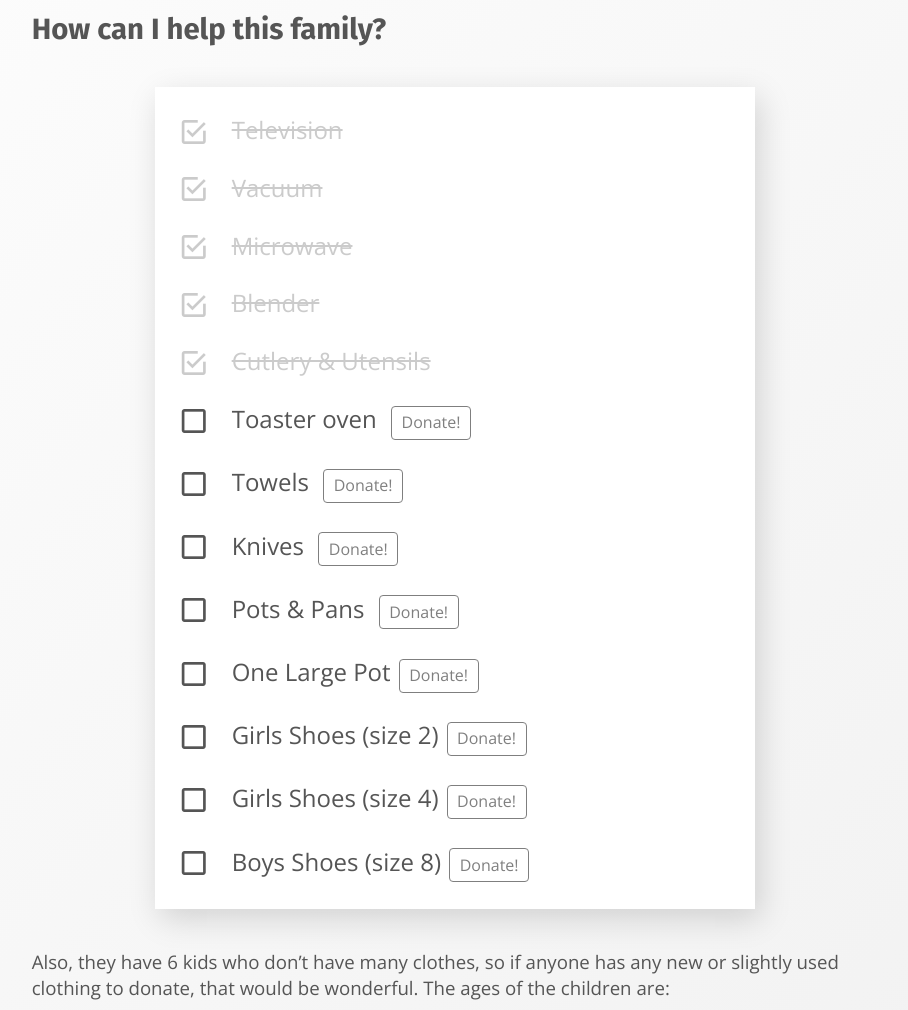
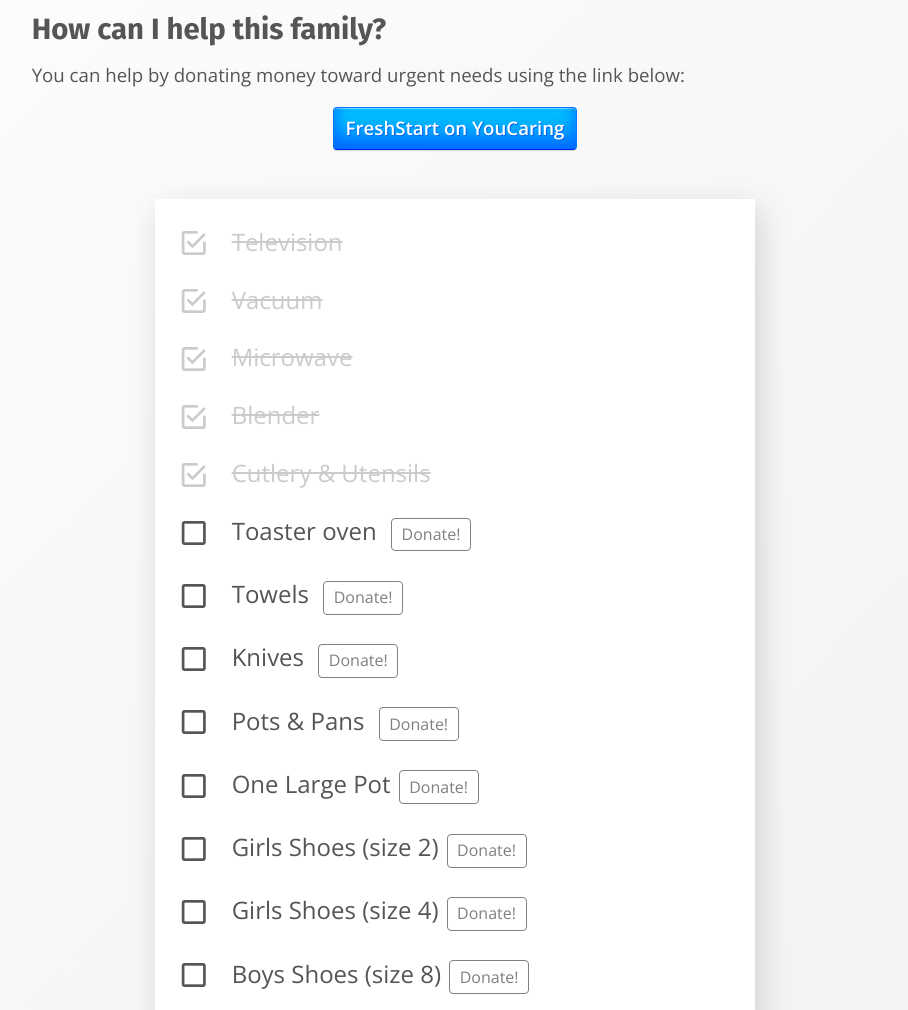
Before and after one commit to tomhodgins/freshstart, a plain HTML site: page help.html in a window 1280 px wide. Shown: the part 560-1570 px from the top of the page, without its empty margins (185-1093 px from the left). Drawn offline with nearby package versions, Linux system fonts and the light colour scheme.

Commit message:
add YouCaring link to help page

```diff
--- a/help.html
+++ b/help.html
@@ -31,7 +31,9 @@
   <main>
     <p>An update on the family, who are moving out of the motel! We need some people to help out this weekend and also collect some good quality household items to donate to them. They only have the clothes that they brought with them. The government is providing them with beds and basic furniture, and the Christie Refugee Welcome Centre is giving them bedding, cleaning supplies and basic personal necessities. So these are the requests and needs at this time:</p>
     <h3>How can I help this family?</h3>
-    <aside data-list>
+    <p>You can help by donating money toward urgent needs using the link below:</p>
+    <p style=text-align:center><a href=https://www.youcaring.com/syrian-refugee-family-coming-to-toronth-476766 data-button=blue>FreshStart on YouCaring</a></p>
+  <aside data-list>
        <label>
         <input type=checkbox checked>
         <span>Television<!-- <a data-button=outline href=mailto:soujoyce@gmail.com?cc=estherjoygibbs@gmail.com&subject=%5BDONATION%5D&body=I%E2%80%99d%20like%20to%20donate%20a%20TV!%0A%0A>Donate!</a>--></span>
```
